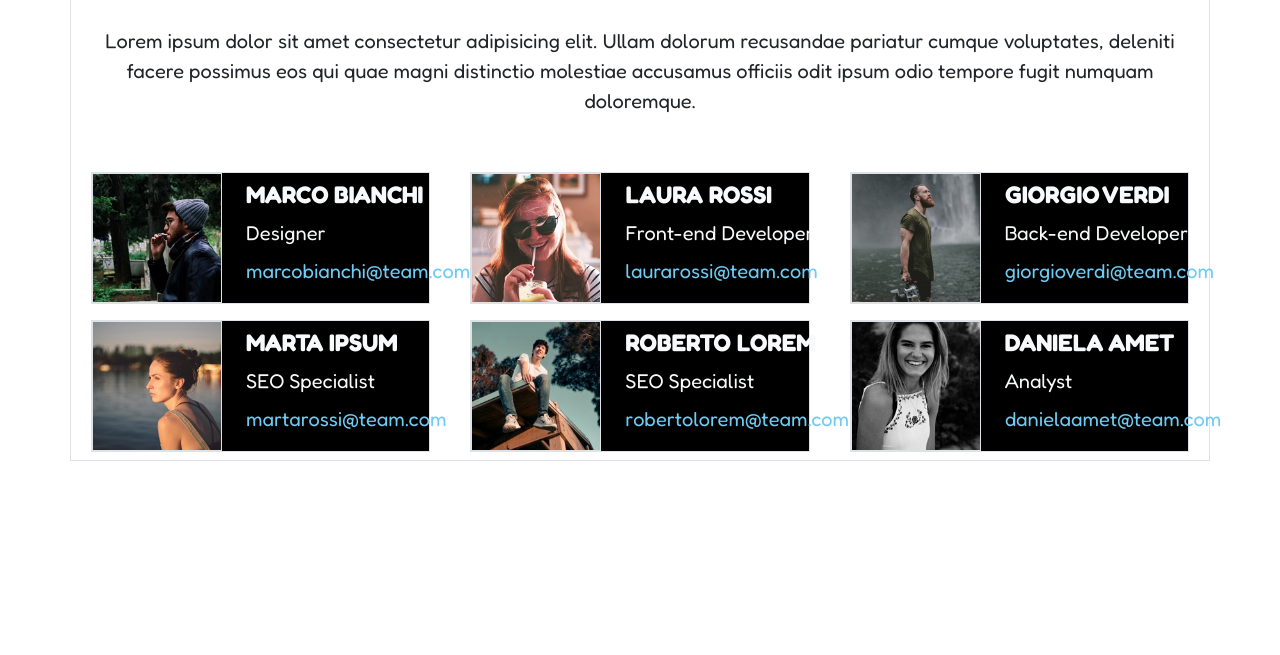
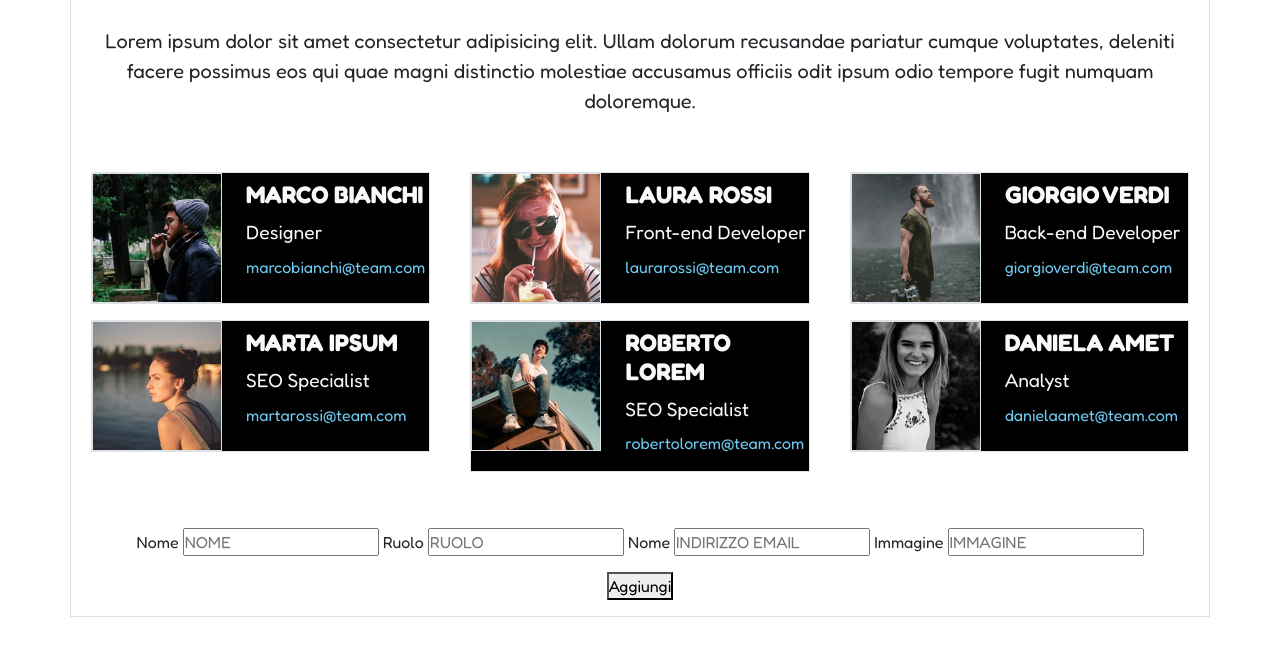
Before and after one commit to andreapanico12/js-our-team, a plain HTML site: page index.html in a window 1280 px wide. Shown: the part 119-774 px from the top of the page. Drawn offline with nearby package versions, Linux system fonts and the light colour scheme.

Commit message:
feat:add form layout index

```diff
--- a/assets/script/script.js
+++ b/assets/script/script.js
@@ -71,10 +71,10 @@ function cardGen(member){
   return `<div class="col">
             <div class="member-card border m-2 d-flex ">
               <div class="card-image flex-shrink-0 border"><img src="assets/${img}" alt=""></div>
-              <div class="card-text flex-grow-1 ps-4 pt-2">
-                <h2 class="name fw-bold fs-4 text-light">${name.toUpperCase()}</h2>
-               <p class="role fs-5 text-light m-0">${role}</p>
-                <p class="email fs-5 mt-2 ">${email}</p>
+              <div class="card-text ps-4 pt-2">
+                <h2 class="name fsz-15 fw-bold text-light">${name.toUpperCase()}</h2>
+               <p class="role fsz-12 text-light m-0">${role}</p>
+                <p class="email fsz-10 mt-2 ">${email}</p>
             </div>
           </div>
         </div>`
--- a/assets/style/style.css
+++ b/assets/style/style.css
@@ -18,11 +18,17 @@
   background-color:blanchedalmond;
 }
 
+.fsz-15{
+  font-size: 1.5rem;
+}
 
+.fsz-12{
+  font-size: 1.2rem;
+}
 
-
-
-
+.fsz-10{
+  font-size: 1.0rem;
+}
 
 /* /utilities */
 
@@ -33,6 +39,7 @@ img{
 main h1{
   color: var(--title-color);
 }
+
 
 .member-card{
   background-color: var(--card-color);
--- a/index.html
+++ b/index.html
@@ -21,11 +21,15 @@
 
 
   <main>
+
     <div class="container border mt-5">
-      <h1 class="text-center fs-1 fw-bold">Meet our team</h1>
-      <p class="text-center fs-5 mt-5">Lorem ipsum dolor sit amet consectetur adipisicing elit. Ullam dolorum recusandae pariatur cumque voluptates, deleniti facere possimus eos qui quae magni distinctio molestiae accusamus officiis odit ipsum odio tempore fugit numquam doloremque.</p>
+    <section>
 
-      <div id="team-box" class="row row-cols-1 row-cols-md-2 row-cols-lg-3 mt-5">
+        <h1 class="text-center fs-1 fw-bold">Meet our team</h1>
+        <p class="text-center fs-5 mt-5">Lorem ipsum dolor sit amet consectetur adipisicing elit. Ullam dolorum recusandae pariatur cumque voluptates, deleniti facere possimus eos qui quae magni distinctio molestiae accusamus officiis odit ipsum odio tempore fugit numquam doloremque.</p>
+   </section>
+   <section>
+      <div id="team-box" class="row row-cols-1 row-cols-md-2 row-cols-xl-3 mt-5">
          <!-- <div class="col">
               <div class="member-card border m-2 d-flex ">
               <div class="card-image flex-shrink-0 border"><img src="assets/img/male1.png" alt=""></div>
@@ -38,7 +42,24 @@
         </div>     -->
 
       </div>
-    </div>
+    </section>
+
+
+  <section>
+    <form id="addmember" action="#" class="mt-5 text-center">
+      <label for="name">Nome</label>
+      <input type="text" id="name" placeholder="NOME">
+      <label for="role">Ruolo</label>
+      <input type="text" id="role" placeholder="RUOLO">
+      <label for="email">Nome</label>
+      <input type="email" id="email" placeholder="INDIRIZZO EMAIL">
+      <label for="image">Immagine</label>
+      <input type="text" id="image" placeholder="IMMAGINE">
+      <p class="mt-3"><button type="submit">Aggiungi</button></p>
+    </form>
+  </section>
+</div>
+
   </main>
 
 
```
